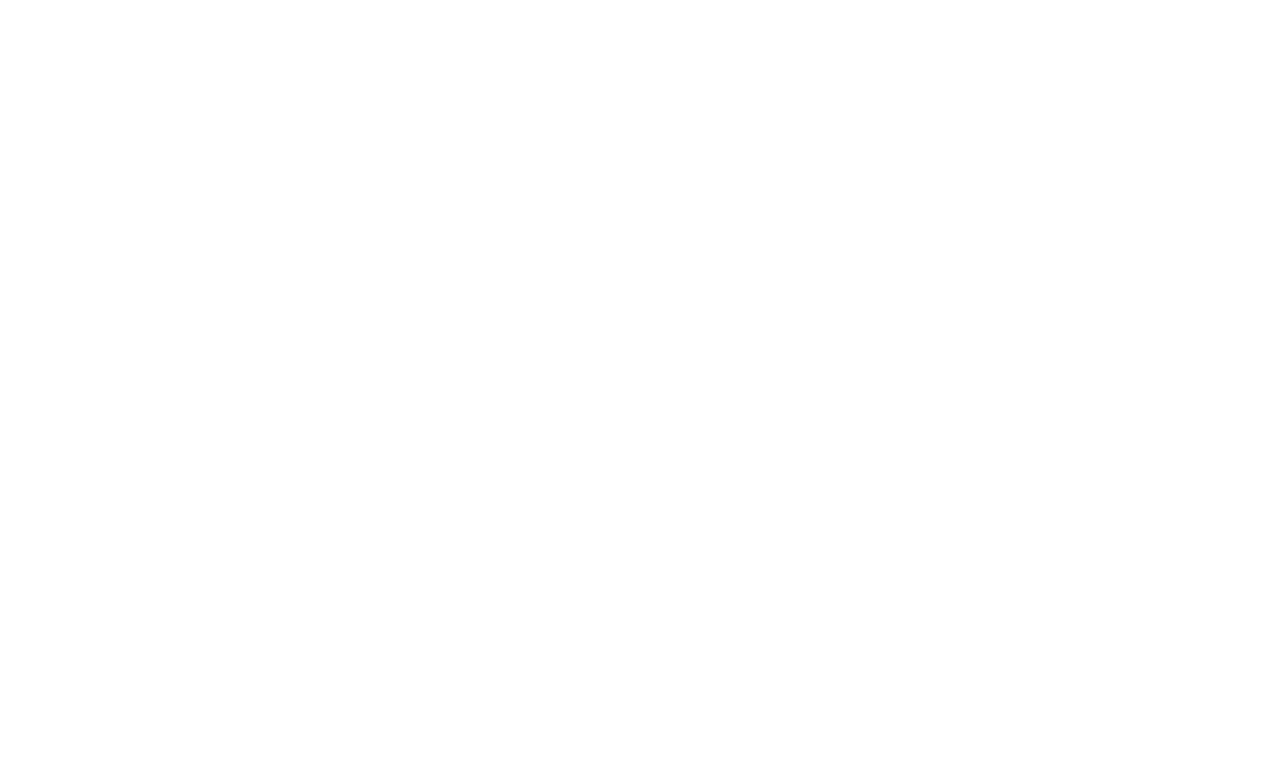
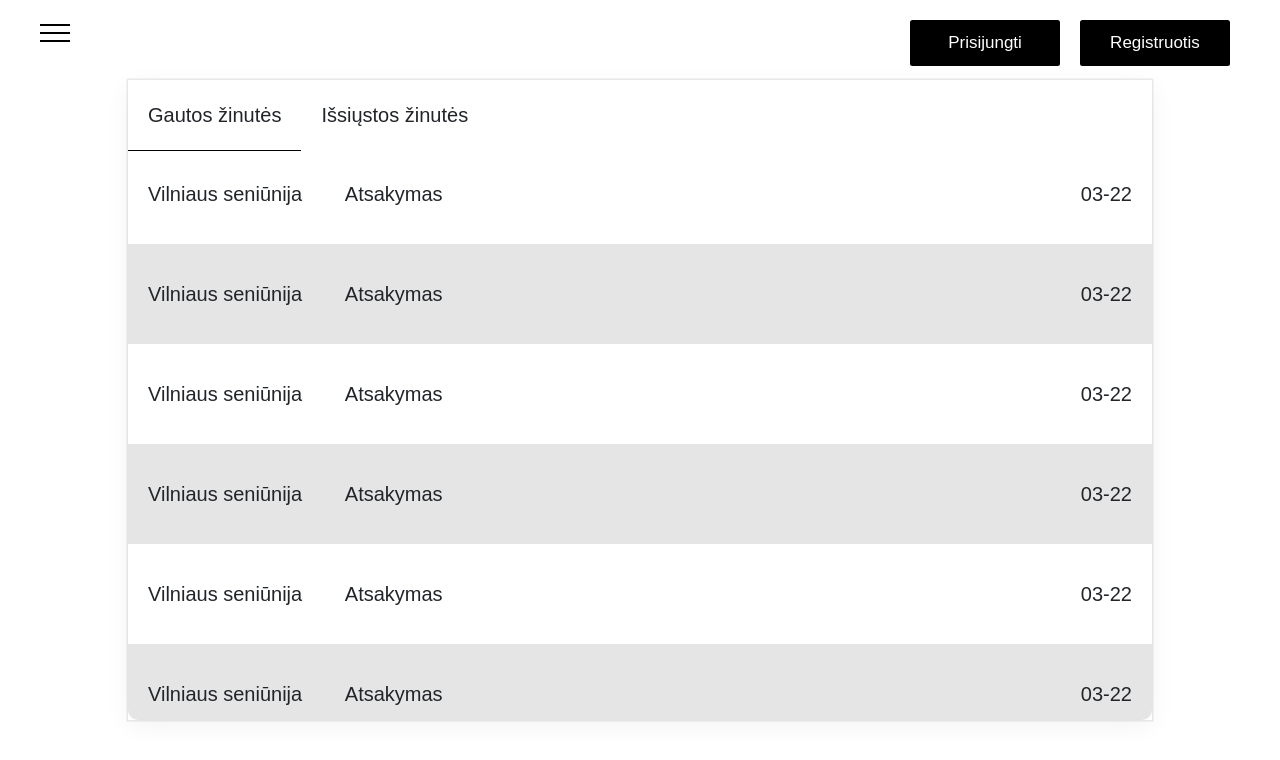
Before and after one commit to mantekarys/Ka-veikia-seniunijos, a React (Create React App) app in the folder Ka-veikia-seniunijos/ClientApp/: page /mailbox in a window 1280 px wide. Shown: the top 760 px of the page. Built offline with nearby package versions, Linux system fonts and the light colour scheme.

Commit message:
Inbox implementation

```diff
--- a/Ka-veikia-seniunijos/ClientApp/src/App.js
+++ b/Ka-veikia-seniunijos/ClientApp/src/App.js
@@ -3,6 +3,7 @@
 import Home from './components/Pages/Home/Home';
 import Eldership from './components/Pages/Eldership-feed/Eldership';
 import Profile from './components/Pages/Profile/Profile';
+import Mailbox from './components/Pages/Mailbox/Mailbox';
 
 export default class App extends Component {
   static displayName = App.name;
@@ -13,6 +14,7 @@
               <Route exact path='/:path(|home)' component={Home} />
               <Route exact path='/profile' component={Profile} />
               <Route exact path='/eldership' component={Eldership} />
+              <Route exact path='/mailbox' component={Mailbox} />
               {/* <Route exact path='/about' component={About} /> */}
         </>
     );
--- a/Ka-veikia-seniunijos/ClientApp/src/components/Header/UserHeader/Header.jsx
+++ b/Ka-veikia-seniunijos/ClientApp/src/components/Header/UserHeader/Header.jsx
@@ -26,7 +26,8 @@
     }
 
     const handleOnMessageClick = () => {
-
+        const { name, surname } = JSON.parse(sessionStorage['userData']);
+        window.location.href = `http://localhost:3000/mailbox?name=${name}.${surname}`;
     }
 
     const handleOnMapClick = () => {
--- /dev/null
+++ b/Ka-veikia-seniunijos/ClientApp/src/components/Inbox/Inbox.jsx
@@ -0,0 +1,89 @@
+import React, { useState } from 'react';
+import './_inbox-style.scss';
+import '../Utils/_utilities.scss';
+import '../Utils/_typography.scss';
+
+export default function Inbox() {
+    const [activeTab, setActiveTab] = useState('reveived');
+
+    return (
+        <div className="inbox__container">
+            <div className="inbox__tabs">
+                <span
+                    className={`inbox__tabs-name ${activeTab === 'reveived' ? 'inbox__tabs-name--active' : ''}`}
+                    onClick={() => setActiveTab('reveived')}
+                >
+                    Gautos žinutės
+                </span>
+                <span
+                    className={`inbox__tabs-name ${activeTab === 'sent' ? 'inbox__tabs-name--active' : ''}`}
+                    onClick={() => setActiveTab('sent')}
+                >
+                    Išsiųstos žinutės
+                </span>
+            </div>
+
+            <div className="inbox__content">
+                <div className="inbox__content-item">
+                    <span className="message-sender">Vilniaus seniūnija</span>
+                    <span className="message-topic">Atsakymas</span>
+                    <span className="message-date">03-22</span>
+                </div>
+
+                <div className="inbox__content-item inbox__content-item--black">
+                    <span className="message-sender">Vilniaus seniūnija</span>
+                    <span className="message-topic">Atsakymas</span>
+                    <span className="message-date">03-22</span>
+                </div>
+
+                <div className="inbox__content-item">
+                    <span className="message-sender">Vilniaus seniūnija</span>
+                    <span className="message-topic">Atsakymas</span>
+                    <span className="message-date">03-22</span>
+                </div>
+
+                <div className="inbox__content-item inbox__content-item--black">
+                    <span className="message-sender">Vilniaus seniūnija</span>
+                    <span className="message-topic">Atsakymas</span>
+                    <span className="message-date">03-22</span>
+                </div>
+
+                <div className="inbox__content-item">
+                    <span className="message-sender">Vilniaus seniūnija</span>
+                    <span className="message-topic">Atsakymas</span>
+                    <span className="message-date">03-22</span>
+                </div>
+
+                <div className="inbox__content-item inbox__content-item--black">
+                    <span className="message-sender">Vilniaus seniūnija</span>
+                    <span className="message-topic">Atsakymas</span>
+                    <span className="message-date">03-22</span>
+                </div>
+
+                <div className="inbox__content-item">
+                    <span className="message-sender">Vilniaus seniūnija</span>
+                    <span className="message-topic">Atsakymas</span>
+                    <span className="message-date">03-22</span>
+                </div>
+
+                <div className="inbox__content-item inbox__content-item--black">
+                    <span className="message-sender">Vilniaus seniūnija</span>
+                    <span className="message-topic">Atsakymas</span>
+                    <span className="message-date">03-22</span>
+                </div>
+
+                <div className="inbox__content-item">
+                    <span className="message-sender">Vilniaus seniūnija</span>
+                    <span className="message-topic">Atsakymas</span>
+                    <span className="message-date">03-22</span>
+                </div>
+
+                <div className="inbox__content-item inbox__content-item--black">
+                    <span className="message-sender">Vilniaus seniūnija</span>
+                    <span className="message-topic">Atsakymas</span>
+                    <span className="message-date">03-22</span>
+                </div>
+            </div>
+        </div>
+    );
+}
--- /dev/null
+++ b/Ka-veikia-seniunijos/ClientApp/src/components/Inbox/_inbox-style.scss
@@ -0,0 +1,82 @@
+@import '../Utils/mixins';
+@import '../Utils/variables';
+
+.inbox {
+    &__container {
+        @include absCenter;
+        width: 80%;
+        height: 80vh;
+        box-shadow: rgba($color-black, 0.05) 0px 6px 24px 0px, rgba($color-black, 0.08) 0px 0px 0px 1.5px;
+    }
+
+    &__tabs {
+        width: 100%;
+        height: 10%;
+        background-color: $color-white;
+
+        &-name {
+            display: inline-block;
+            font-size: 2rem;
+            text-align: center;
+            padding: 2rem;
+            cursor: pointer;
+
+            &--active {
+                border-bottom: 1px solid $color-black;
+            }
+        }
+    }
+
+    &__content {
+        width: 100%;
+        height: 90%;
+        border-radius: $default-form-border-radius;
+        overflow-y: scroll;
+
+        &::-webkit-scrollbar {
+            width: .5rem;
+        }
+
+        &::-webkit-scrollbar-thumb {
+            background: $color-placeholder;
+        }
+
+        &-text {
+            @include absCenter;
+            font-size: 2rem;
+        }
+
+        &-item {
+            height: 10rem;
+            padding: 0 2rem;
+            display: flex;
+            align-items: center;
+            justify-content: space-around;
+            transition: all .2s;
+            cursor: pointer;
+
+            &:hover {
+                background-color: rgba($color-black, .1);
+            }
+
+            &--black {
+                background-color: rgba($color-black, .1);
+            }
+
+            & > span {
+                font-size: 2rem;
+                display: inline-block;
+            }
+        }
+    }
+}
+
+.message {
+    &-sender {
+       width: 20%;
+    }
+
+    &-topic {
+        flex-grow: 1;
+    }
+}
--- /dev/null
+++ b/Ka-veikia-seniunijos/ClientApp/src/components/Pages/Mailbox/Mailbox.js
@@ -0,0 +1,16 @@
+import React from 'react';
+import HomeHeader from '../../Header/HomeHeader';
+import UserHeader from '../../Header/UserHeader';
+import Inbox from '../../Inbox/Inbox';
+import Footer from '../../Footer/Footer';
+
+function Mailbox() {
+    return (
+        <>
+            { sessionStorage['userData'] ? <UserHeader /> : <HomeHeader />}
+            <Inbox />
+        </>
+    );
+}
+
+export default Mailbox;
```
